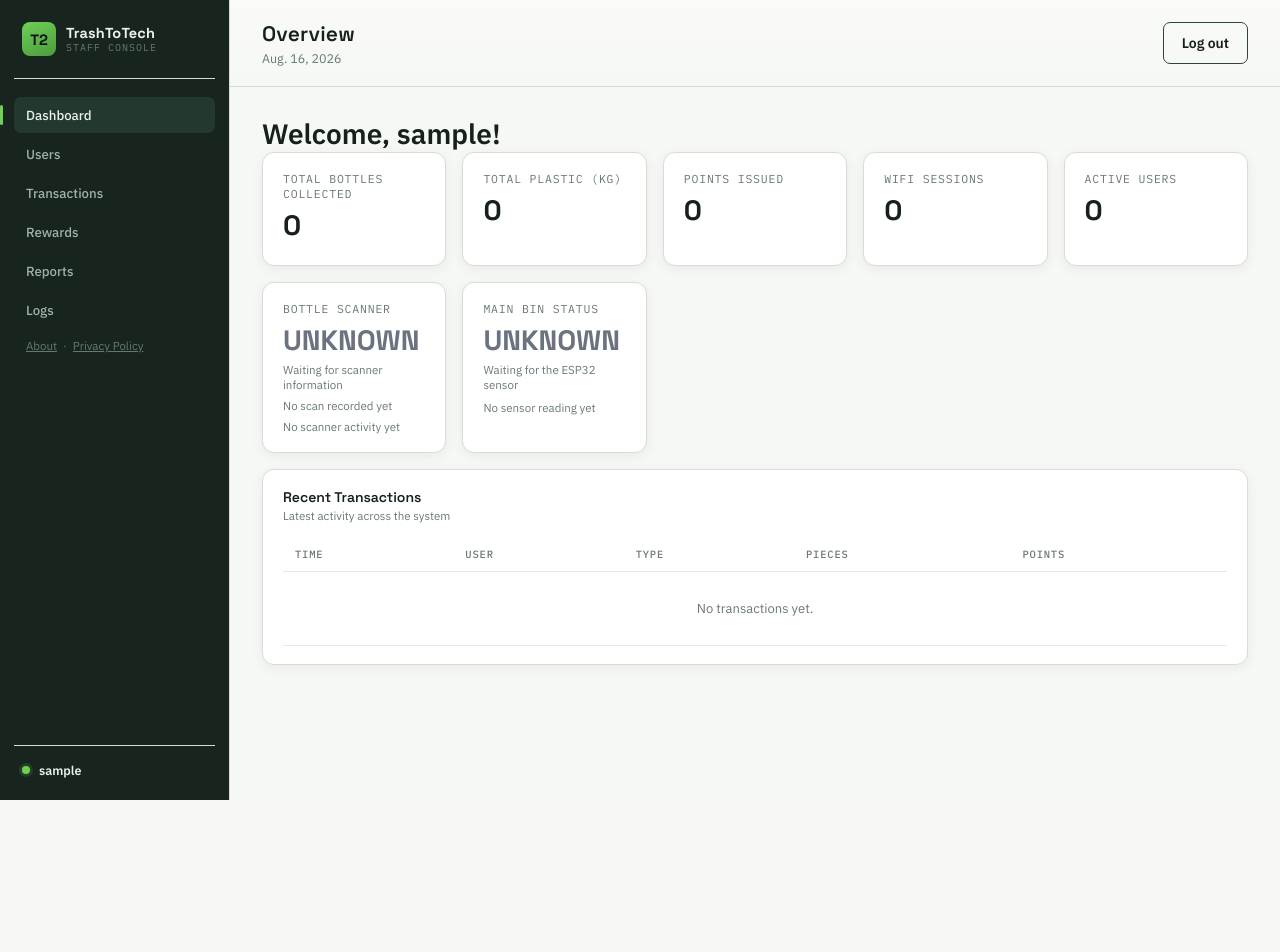
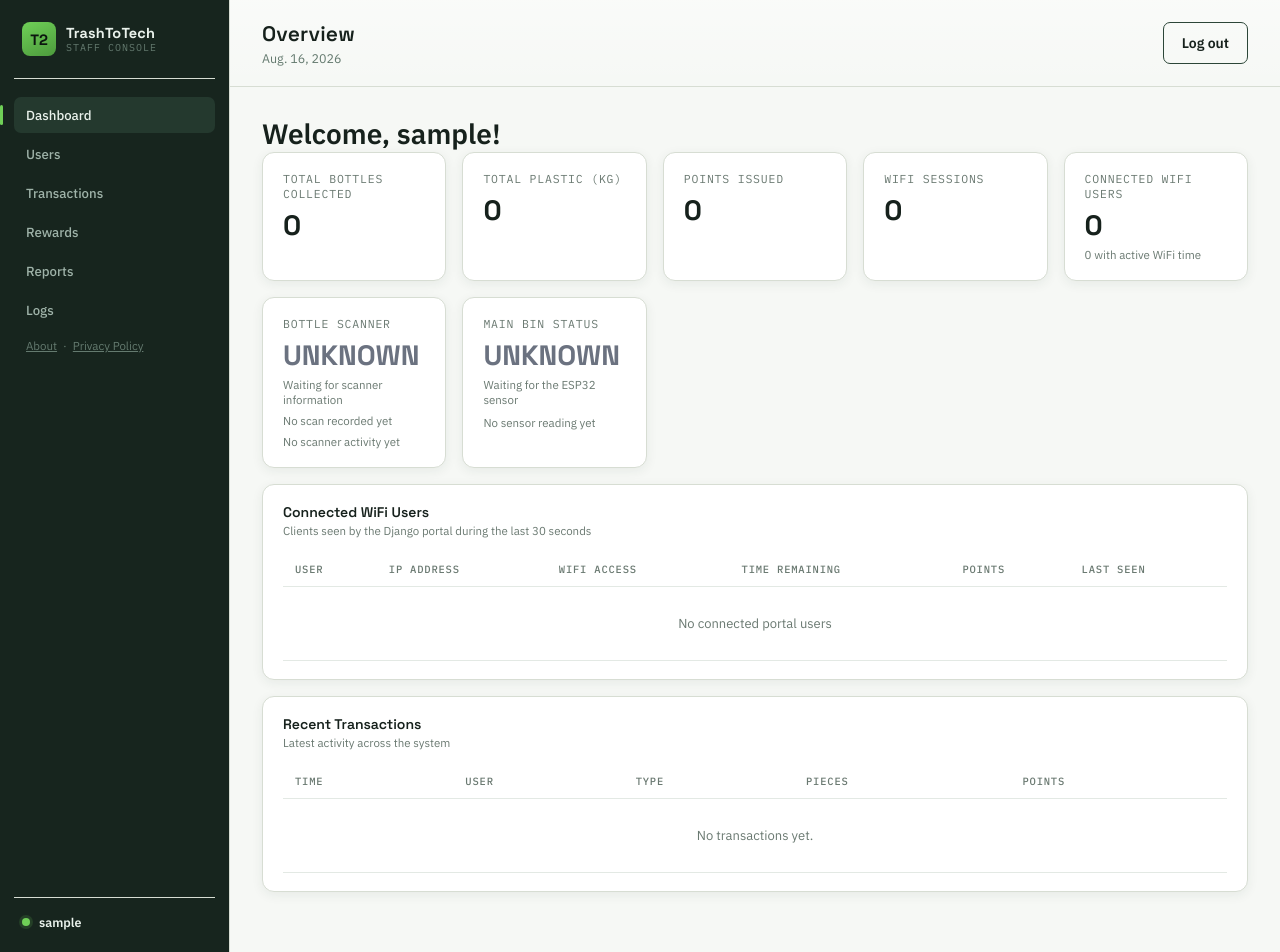
Before and after one commit to Kristianjayl/trasttotech, a Django app: page /staff/ in a window 1280 px wide. Before the commit the page ends 800 px from the top, so only its background shows below. Run offline with Django 5.2, Linux system fonts and the light colour scheme; the visitor is signed in with stand-in values (Sample User, id 1); data that the repository does not hold is empty.

```diff
--- a/adminpanel/templates/adminpanel/overview.html
+++ b/adminpanel/templates/adminpanel/overview.html
@@ -37,8 +37,19 @@
   </div>
 
   <div class="card kpi">
-    <div class="label">Active users</div>
-    <div class="value">{{ active_users }}</div>
+    <div class="label">Connected WiFi users</div>
+    <div
+      class="value"
+      id="wifi-connected-count"
+    >
+      {{ active_users }}
+    </div>
+    <div
+      class="hint"
+      id="wifi-access-count"
+    >
+      Checking active WiFi time...
+    </div>
   </div>
 
   <div
@@ -159,6 +170,43 @@
   </div>
 </div>
 
+<div
+  class="card"
+  style="margin-bottom:16px;"
+>
+  <h3>Connected WiFi Users</h3>
+
+  <div
+    class="hint"
+    id="wifi-users-message"
+    style="margin-bottom:14px;"
+  >
+    Clients seen by the Django portal during the last 30 seconds
+  </div>
+
+  <div class="table-scroll">
+    <table>
+      <thead>
+        <tr>
+          <th>User</th>
+          <th>IP address</th>
+          <th>WiFi access</th>
+          <th>Time remaining</th>
+          <th>Points</th>
+          <th>Last seen</th>
+        </tr>
+      </thead>
+      <tbody id="wifi-users-body">
+        <tr>
+          <td colspan="6" class="table-empty">
+            Checking connected users...
+          </td>
+        </tr>
+      </tbody>
+    </table>
+  </div>
+</div>
+
 <div class="card">
   <h3>Recent Transactions</h3>
 
@@ -217,6 +265,9 @@
     const bottleScanUrl =
       "{% url 'staff_bottle_scan_live' %}";
 
+    const wifiUsersUrl =
+      "/staff/api/wifi-users/";
+
     const card =
       document.getElementById("bin-status-card");
 
@@ -246,6 +297,18 @@
 
     const scanUpdated =
       document.getElementById("bottle-scan-updated");
+
+    const wifiConnectedCount =
+      document.getElementById("wifi-connected-count");
+
+    const wifiAccessCount =
+      document.getElementById("wifi-access-count");
+
+    const wifiUsersMessage =
+      document.getElementById("wifi-users-message");
+
+    const wifiUsersBody =
+      document.getElementById("wifi-users-body");
 
     const scanStyles = {
       scanning: {
@@ -461,8 +524,120 @@
       }
     }
 
+    function formatWifiTime(totalSeconds) {
+      const safeSeconds = Math.max(
+        0,
+        Number(totalSeconds) || 0
+      );
+      const hours = Math.floor(safeSeconds / 3600);
+      const minutes = Math.floor(
+        (safeSeconds % 3600) / 60
+      );
+      const seconds = Math.floor(safeSeconds % 60);
+
+      return [hours, minutes, seconds]
+        .map(value => String(value).padStart(2, "0"))
+        .join(":");
+    }
+
+    function makeCell(text) {
+      const cell = document.createElement("td");
+      cell.textContent = text;
+      return cell;
+    }
+
+    function showWifiUsers(data) {
+      wifiConnectedCount.textContent =
+        data.connected_count;
+      wifiAccessCount.textContent =
+        `${data.active_access_count} with active WiFi time`;
+      wifiUsersMessage.textContent =
+        "Clients seen by the Django portal during the last 30 seconds";
+
+      wifiUsersBody.replaceChildren();
+
+      if (data.users.length === 0) {
+        const row = document.createElement("tr");
+        const cell = document.createElement("td");
+        cell.colSpan = 6;
+        cell.className = "table-empty";
+        cell.textContent = "No connected portal users";
+        row.appendChild(cell);
+        wifiUsersBody.appendChild(row);
+        return;
+      }
+
+      data.users.forEach(client => {
+        const row = document.createElement("tr");
+        row.className = "rowhover";
+
+        row.appendChild(makeCell(client.user));
+        row.appendChild(makeCell(client.ip));
+
+        const statusCell = document.createElement("td");
+        const statusPill = document.createElement("span");
+        statusPill.className = "pill gray";
+
+        if (client.access_status === "active") {
+          statusPill.textContent = "ACTIVE";
+          statusPill.style.color = "#166534";
+          statusPill.style.background = "#dcfce7";
+        } else if (client.access_status === "paused") {
+          statusPill.textContent = "PAUSED";
+          statusPill.style.color = "#92400e";
+          statusPill.style.background = "#fef3c7";
+        } else {
+          statusPill.textContent = "NO TIME";
+        }
+
+        statusCell.appendChild(statusPill);
+        row.appendChild(statusCell);
+        row.appendChild(
+          makeCell(
+            formatWifiTime(client.remaining_seconds)
+          )
+        );
+        row.appendChild(makeCell(client.points));
+        row.appendChild(
+          makeCell(
+            new Date(client.last_seen_at)
+              .toLocaleTimeString()
+          )
+        );
+
+        wifiUsersBody.appendChild(row);
+      });
+    }
+
+    async function refreshWifiUsers() {
+      try {
+        const response = await fetch(
+          wifiUsersUrl,
+          {
+            method: "GET",
+            credentials: "same-origin",
+            cache: "no-store",
+            headers: {
+              "X-Requested-With": "XMLHttpRequest",
+            },
+          }
+        );
+
+        if (!response.ok) {
+          throw new Error("WiFi users request failed");
+        }
+
+        const data = await response.json();
+        showWifiUsers(data);
+      } catch (error) {
+        wifiUsersMessage.textContent =
+          "Live WiFi user update temporarily unavailable";
+      }
+    }
+
     refreshBinStatus();
     refreshBottleScan();
+    refreshWifiUsers();
 
     setInterval(
       refreshBinStatus,
@@ -473,6 +648,11 @@
       refreshBottleScan,
       1000
     );
+
+    setInterval(
+      refreshWifiUsers,
+      2000
+    );
   })();
 </script>
 {% endblock %}
--- a/adminpanel/urls.py
+++ b/adminpanel/urls.py
@@ -56,4 +56,9 @@ urlpatterns = [
         views.bottle_scan_live,
         name="staff_bottle_scan_live",
     ),
+    path(
+        "api/wifi-users/",
+        views.wifi_users_live,
+        name="staff_wifi_users_live",
+    ),
 ]
--- a/adminpanel/views.py
+++ b/adminpanel/views.py
@@ -44,7 +44,11 @@ def overview(request):
     points_issued = Transaction.objects.filter(type=Transaction.DEPOSIT).aggregate(
         total=Sum("points_delta"))["total"] or 0
     wifi_sessions = Transaction.objects.filter(type=Transaction.WIFI_REDEEM).count()
-    active_users = KioskUser.objects.filter(points_balance__gt=0).count()
+    # A portal client reports its presence every eight seconds. Treat clients
+    # seen during the last 30 seconds as connected to the prototype hotspot.
+    active_users = KioskUser.objects.filter(
+        last_seen_at__gte=timezone.now() - timedelta(seconds=30)
+    ).count()
     internet_minutes = Transaction.objects.filter(type=Transaction.WIFI_REDEEM).aggregate(
         total=Sum("wifi_minutes"))["total"] or 0
 
@@ -409,3 +413,61 @@ def bottle_scan_live(request):
         "started_at": scan.started_at.isoformat(),
         "updated_at": event_time.isoformat(),
     })
+
+
+@login_required
+@require_GET
+def wifi_users_live(request):
+    """Return portal clients recently seen on the prototype hotspot."""
+    now = timezone.now()
+    cutoff = now - timedelta(seconds=30)
+    users = list(
+        KioskUser.objects
+        .filter(last_seen_at__gte=cutoff)
+        .order_by("-last_seen_at")
+    )
+
+    client_rows = []
+    active_access_count = 0
+
+    for kiosk_user in users:
+        if kiosk_user.paused or not kiosk_user.session_expires_at:
+            remaining_seconds = max(0, kiosk_user.remaining_seconds)
+        else:
+            remaining_seconds = max(
+                0,
+                int(
+                    (
+                        kiosk_user.session_expires_at - now
+                    ).total_seconds()
+                ),
+            )
+
+        access_active = (
+            remaining_seconds > 0
+            and not kiosk_user.paused
+        )
+
+        if access_active:
+            access_status = "active"
+            active_access_count += 1
+        elif kiosk_user.paused and remaining_seconds > 0:
+            access_status = "paused"
+        else:
+            access_status = "no_time"
+
+        client_rows.append({
+            "user": kiosk_user.mac_display(),
+            "ip": kiosk_user.last_ip or "Unknown",
+            "access_status": access_status,
+            "remaining_seconds": remaining_seconds,
+            "points": kiosk_user.points_balance,
+            "last_seen_at": kiosk_user.last_seen_at.isoformat(),
+        })
+
+    return JsonResponse({
+        "ok": True,
+        "connected_count": len(client_rows),
+        "active_access_count": active_access_count,
+        "users": client_rows,
+    })
--- a/kiosk/ml_models/labels_old.txt
+++ /dev/null
@@ -1,2 +0,0 @@
-0 Reject
-1 Clean
```
Also changed, not shown: kiosk/models.py (+9 -29 lines), kiosk/views.py (+24 -3 lines), kiosk/migrations/0009_kioskuser_hotspot_presence.py (added), 3 other files.
